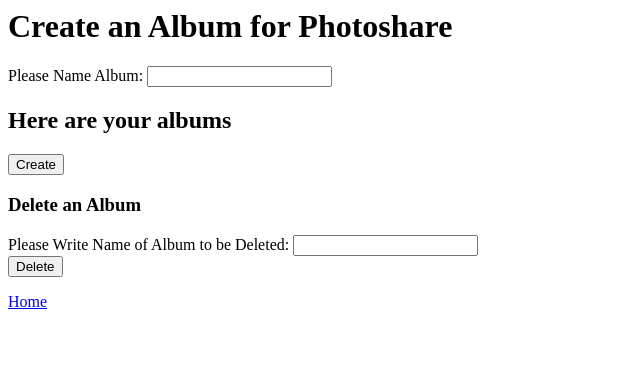
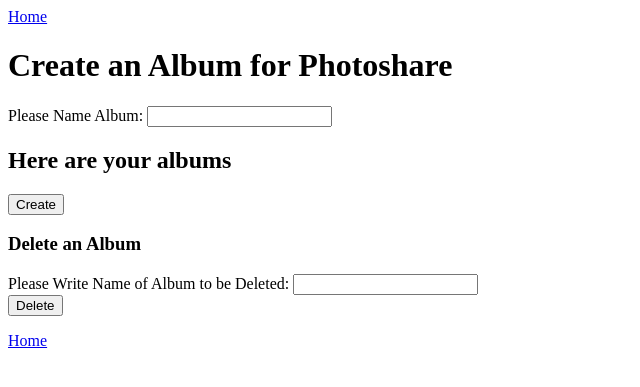
Before and after one commit to swastik2608/photoshare-PA1-CS460, a Flask app: template skeleton/templates/album.html in a window 1280 px wide. Shown: the top 387 px of the page, without its empty margins (0-640 px from the left). Run offline with Flask 2, Linux system fonts and the light colour scheme; the template is opened without the code that fills it, so the values that code supplies are empty.

Commit message:
added link to home page on each page

```diff
--- a/skeleton/templates/album.html
+++ b/skeleton/templates/album.html
@@ -4,7 +4,7 @@
     3. date created
     4. add photos
 -->
-
+<a href='/'>Home</a>
 <head>
     <title>Create an Album!</title>
 </head>
--- a/skeleton/templates/displayphoto.html
+++ b/skeleton/templates/displayphoto.html
@@ -6,7 +6,7 @@
     4. add comment text box (get user_id, if anonymous then leave NULL)
     5. Show comments list (BUTTON) (with comment show username, if user = anonymous then display “anonymous”)
 -->
-
+<a href='/'>Home</a>
 <head>
     <title>Here is the Photo</title>
 </head>
--- a/skeleton/templates/friend.html
+++ b/skeleton/templates/friend.html
@@ -7,7 +7,7 @@
     4. show recommended friends (find based on mutual friends)
 
 -->
-
+<a href='/'>Home</a>
 <!doctype html>
 
 <title>Friends Page</title>
--- a/skeleton/templates/searchcomments.html
+++ b/skeleton/templates/searchcomments.html
@@ -4,7 +4,7 @@
         1. use user input to query comment text fields
     2. Display comments in descending order (WHAT DOES THIS MEAN? https://www.w3schools.com/python/python_mysql_orderby.asp
 -->
-
+<a href='/'>Home</a>
 <div class="title">
     <h1>Search All Comments</h1>
 </div>
--- a/skeleton/templates/showalbum.html
+++ b/skeleton/templates/showalbum.html
@@ -11,6 +11,7 @@
             1. (with option to delete photo)
     3. Delete Album
 -->
+<a href='/'>Home</a>
 <h2>Here are all albums</h2>
     <ul>
     {% for album in albums %}
--- a/skeleton/templates/upload.html
+++ b/skeleton/templates/upload.html
@@ -1,4 +1,5 @@
 <!-- author ben lawson (balawson@bu.edu) -->
+<a href='/'>Home</a>
 <head>
     <title>Upload a photo!</title>
 </head>
```
